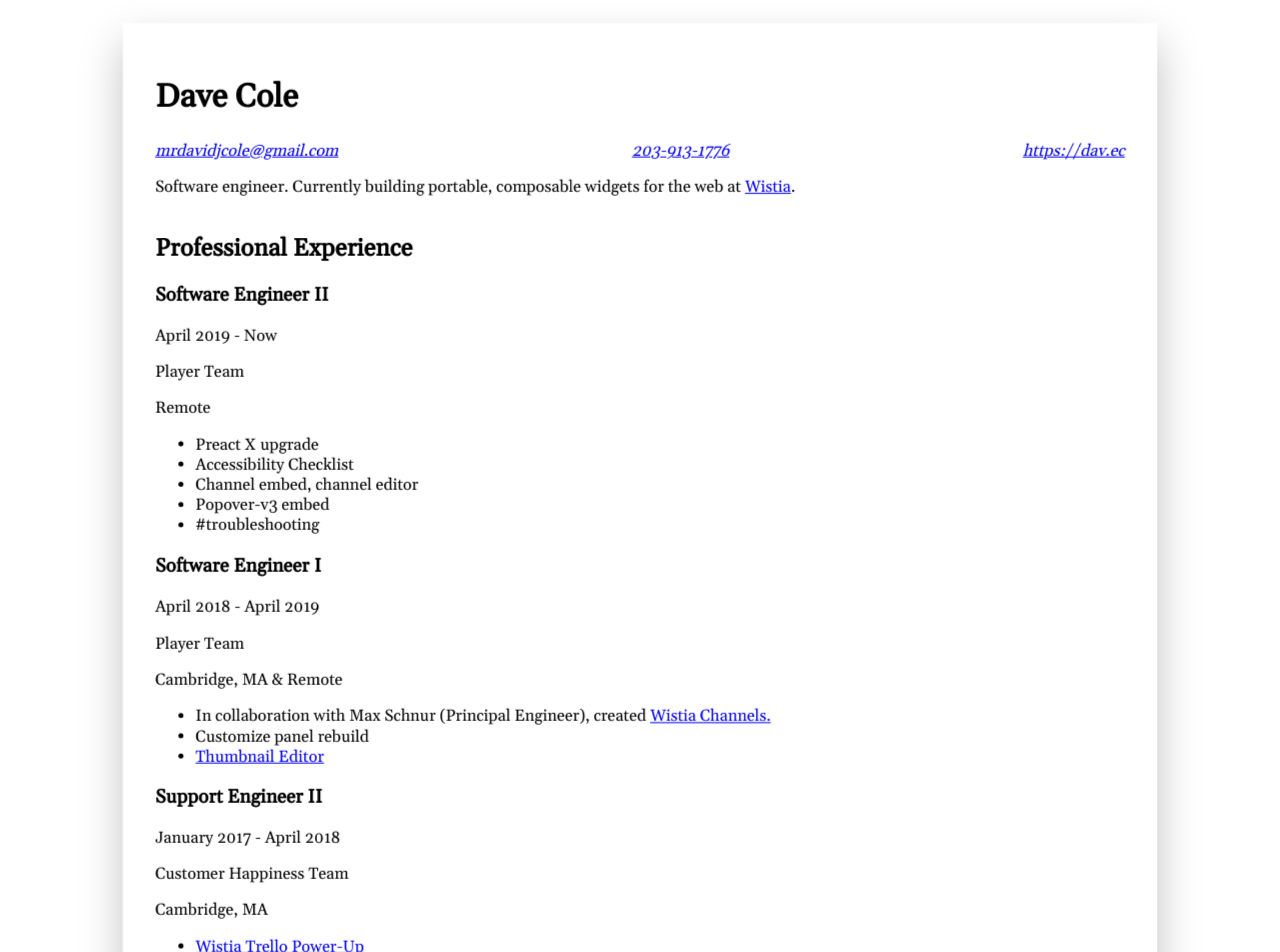
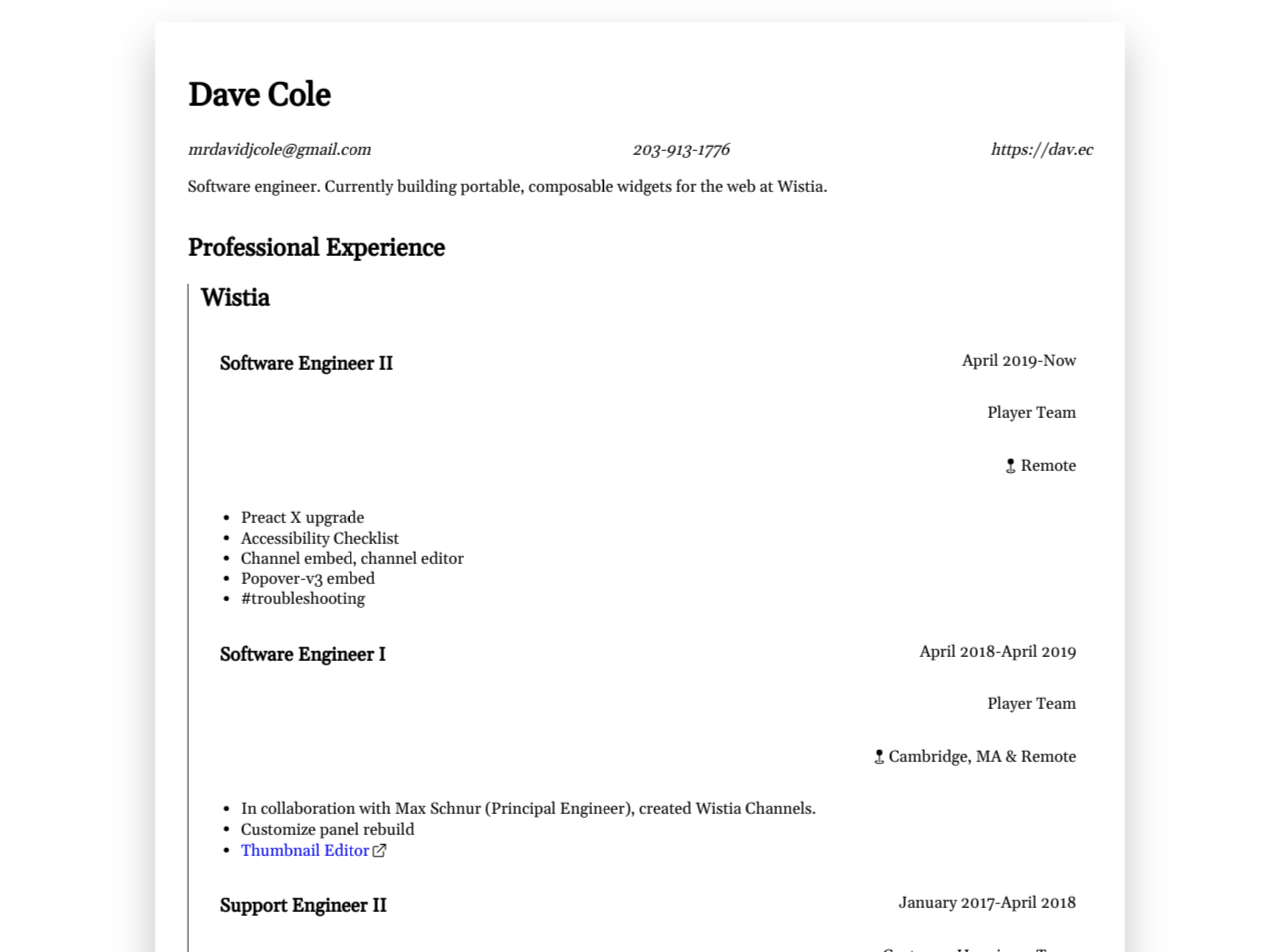
Before and after one commit to mrdavidjcole/dav.ec, a Next.js app: page /resume in a window 1280 px wide. Shown: the top 952 px of the page. Built offline with nearby package versions, Linux system fonts and the light colour scheme.

Commit message:
Create component for styling links, WIP on company sections component, add location icon

```diff
--- /dev/null
+++ b/components/company.jsx
@@ -0,0 +1,23 @@
+const Company = (props) => {
+  const {
+    children,
+    name,
+  } = props;
+
+  return (
+    <>
+      <style jsx>{`
+        .company {
+          border-left: 1px solid #303030;
+          padding-left: 12px;
+        }
+      `}</style>
+      <section className="company">
+        <h2>{name}</h2>
+        {children}
+      </section>
+    </>
+  );
+};
+
+export default Company;
--- /dev/null
+++ b/components/icon-box-arrow-up-right.jsx
@@ -0,0 +1,36 @@
+export default props => {
+  const { color, height, width } = props;
+
+  const fillColor = color != null ? color : "#000";
+
+  return (
+    <>
+      <style jsx>{`
+        svg {
+          display: inline-block;
+          vertical-align: middle;
+        }
+      `}</style>
+      <svg
+        xmlns="http://www.w3.org/2000/svg"
+        width={width != null ? width : 20}
+        height={height != null ? height : 20}
+        fill="none"
+        viewBox="0 0 20 20"
+      >
+        <path
+          fill={fillColor}
+          fillRule="evenodd"
+          d="M3.5 15A1.5 1.5 0 005 16.5h8a1.5 1.5 0 001.5-1.5v-4a.5.5 0 00-1 0v4a.5.5 0 01-.5.5H5a.5.5 0 01-.5-.5V7a.5.5 0 01.5-.5h4a.5.5 0 000-1H5A1.5 1.5 0 003.5 7v8zM10.5 4a.5.5 0 01.5-.5h5a.5.5 0 01.5.5v5a.5.5 0 01-1 0V4.5H11a.5.5 0 01-.5-.5z"
+          clipRule="evenodd"
+        ></path>
+        <path
+          fill={fillColor}
+          fillRule="evenodd"
+          d="M16.354 3.646a.5.5 0 010 .708l-8 8a.5.5 0 01-.708-.708l8-8a.5.5 0 01.708 0z"
+          clipRule="evenodd"
+        ></path>
+      </svg>
+    </>
+  );
+};
--- /dev/null
+++ b/components/icon-geo.jsx
@@ -0,0 +1,28 @@
+export default (props) => {
+  const {
+    color,
+    height,
+    width,
+  } = props;
+
+  const fillColor = color != null ? color : "#000";
+
+  return (
+    <svg
+      xmlns="http://www.w3.org/2000/svg"
+      width={width != null ? width : 20}
+      height={height != null ? height : 20}
+      fill="none"
+      viewBox="0 0 20 20"
+    >
+      <path fill={fillColor} d="M13 6a3 3 0 11-6 0 3 3 0 016 0z"></path>
+      <path fill={fillColor} d="M9.5 6h1v9a.5.5 0 01-1 0V6z"></path>
+      <path
+        fill={fillColor}
+        fillRule="evenodd"
+        d="M8.489 14.095a.5.5 0 01-.383.594c-.565.123-1.003.292-1.286.472-.302.192-.32.321-.32.339 0 .013.005.085.146.21.14.124.372.26.701.383.655.245 1.593.407 2.653.407s1.998-.162 2.653-.407c.329-.124.56-.259.701-.383.14-.125.146-.197.146-.21 0-.018-.018-.147-.32-.339-.283-.18-.721-.35-1.286-.472a.5.5 0 11.212-.977c.63.137 1.193.34 1.61.606.4.253.784.645.784 1.182 0 .402-.219.724-.483.958-.264.235-.618.423-1.013.57-.793.298-1.855.472-3.004.472s-2.21-.174-3.004-.471c-.395-.148-.749-.337-1.013-.571-.264-.234-.483-.556-.483-.958 0-.537.384-.929.783-1.182.418-.266.98-.47 1.611-.606a.5.5 0 01.595.383z"
+        clipRule="evenodd"
+      ></path>
+    </svg>
+  );
+};
--- a/components/job-metadata.jsx
+++ b/components/job-metadata.jsx
@@ -1,3 +1,5 @@
+import IconGeo from './icon-geo.jsx';
+
 const JobMetadata = (props) => {
   const {
     title,
@@ -10,12 +12,46 @@
   } = props;
 
   return (
-    <>
+    <div className="job_metadata">
+      <style jsx>{`
+        h3 {
+          display: flex;
+          flex-direction: row;
+          justify-content: flex-start;
+          align-items: center;
+          margin: 1em;
+        }
+
+        p {
+          margin: 1em;
+          display: flex;
+          flex-direction: row;
+          align-items: center;
+        }
+
+        .details {
+          display: flex;
+          flex-direction: column;
+          align-items: flex-end;
+        }
+
+        .job_metadata {
+          display: flex;
+          flex-direction: row;
+          justify-content: space-between;
+          align-items: flex-start;
+        }
+      `}</style>
+
       <h3>{title}</h3>
-      <time dateTime={startDate}>{prettyStartDate}</time> - <time dateTime={endDate}>{prettyEndDate}</time>
-      <p>{team}</p>
-      <p>{location}</p>
-    </>
+      <div className="details">
+        <p>
+          <time dateTime={startDate}>{prettyStartDate}</time> - <time dateTime={endDate}>{prettyEndDate}</time>
+        </p>
+        <p>{team}</p>
+        <p><IconGeo/>{location}</p>
+      </div>
+    </div>
   );
 };
 
--- /dev/null
+++ b/components/link-with-box-arrow.jsx
@@ -0,0 +1,55 @@
+import IconBoxArrowUpRight from '../components/icon-box-arrow-up-right.jsx';
+
+const LinkWithBoxArrow = (props) => {
+  const {
+    children,
+    href,
+  } = props;
+
+  return (
+    <>
+      <style jsx>{`
+        .content_wrapper {
+          border-bottom: 1px solid transparent;
+          text-decoration: none;
+          transition: border-bottom 160ms;
+        }
+
+        .content_wrapper:hover {
+          border-bottom: 1px solid #000000;
+        }
+
+        .content_wrapper:visited {
+          color: #000000;
+        }
+
+        .arrow_wrapper {
+          border: none;
+          display: inline-block;
+          text-decoration: none;
+          vertical-align: text-bottom;
+        }
+      `}</style>
+      <span>
+        <a
+          className="content_wrapper"
+          href={href}
+          rel="nooppener noreferrer"
+          target="_blank"
+        >
+          {children}
+        </a>
+        <a
+          className="arrow_wrapper"
+          href={href}
+          rel="nooppener noreferrer"
+          target="_blank"
+        >
+          <IconBoxArrowUpRight/>
+        </a>
+      </span>
+    </>
+  );
+};
+
+export default LinkWithBoxArrow;
--- a/pages/resume.jsx
+++ b/pages/resume.jsx
@@ -1,5 +1,7 @@
 import Head from 'next/head';
 import JobMetadata from '../components/job-metadata.jsx';
+import Company from '../components/company.jsx';
+import LinkWithBoxArrow from '../components/link-with-box-arrow.jsx';
 
 const Resume = () => {
   const today = new Date();
@@ -12,6 +14,21 @@
       <style jsx>{`
         * {
           font-family: 'Gelasio', serif;
+        }
+
+        a {
+          text-decoration: none;
+          border-bottom: 1px solid transparent;
+          transition: border-bottom 160ms;
+          color: #000000;
+        }
+
+        a:hover {
+          border-bottom: 1px solid #000000;
+        }
+
+        a:visited {
+          color: #000000;
         }
 
         address {
@@ -39,6 +56,11 @@
         }
       `}
       </style>
+      <style global jsx>{`
+        * {
+          box-sizing: border-box;
+        }
+      `}</style>
       <div className="resume-wrapper">
         <div className="resume">
           <header>
@@ -57,7 +79,7 @@
           <main>
             <section>
               <h2>Professional Experience</h2>
-
+              <Company name="Wistia">
                 <JobMetadata
                   title="Software Engineer II"
                   team="Player Team"
@@ -87,7 +109,13 @@
                 <ul>
                   <li>In collaboration with Max Schnur (Principal Engineer), created <a href="https://wistia.com/learn/product-updates/introducing-wistia-channels">Wistia Channels.</a></li>
                   <li>Customize panel rebuild</li>
-                <li><a href="https://wistia.com/learn/product-updates/new-thumbnail-editor">Thumbnail Editor</a></li>
+                  <li>
+                    <LinkWithBoxArrow
+                      href="https://wistia.com/learn/product-updates/new-thumbnail-editor"
+                    >
+                      Thumbnail Editor
+                    </LinkWithBoxArrow>
+                  </li>
                 </ul>
 
                 <JobMetadata
@@ -102,7 +130,7 @@
 
                 <ul>
                   <li>
-                  <a href="https://wistia.com/learn/product-updates/wistia-trello-power-up">Wistia Trello Power-Up</a>
+                    <LinkWithBoxArrow href="https://wistia.com/learn/product-updates/wistia-trello-power-up">Wistia Trello Power-Up</LinkWithBoxArrow>
                   </li>
                 </ul>
 
@@ -118,9 +146,13 @@
 
                 <ul>
                   <li>
-                  <a href="https://wistia.com/support/developers/uploader">Wistia Uploader</a>
-                  <a href="https://wistia.com/support/developers/wistia-chooser">Wistia Chooser</a>
-                  <a href="https://chrome.google.com/webstore/detail/wistia/glpmnfanmgkmkinnnlmmgmeoeliafoln?hl=en">Wistia for Chrome</a>
+                    <LinkWithBoxArrow href="https://wistia.com/support/developers/uploader">Wistia Uploader</LinkWithBoxArrow>
+                  </li>
+                  <li>
+                    <LinkWithBoxArrow href="https://wistia.com/support/developers/wistia-chooser">Wistia Chooser</LinkWithBoxArrow>
+                  </li>
+                  <li>
+                    <LinkWithBoxArrow href="https://chrome.google.com/webstore/detail/wistia/glpmnfanmgkmkinnnlmmgmeoeliafoln?hl=en">Wistia for Chrome</LinkWithBoxArrow>
                   </li>
                 </ul>
 
@@ -142,6 +174,8 @@
 
                   </li>
                 </ul>
+              </Company>
+
 
             </section>
             <section>
```
Lines whose indentation alone changed are shown as unchanged.
